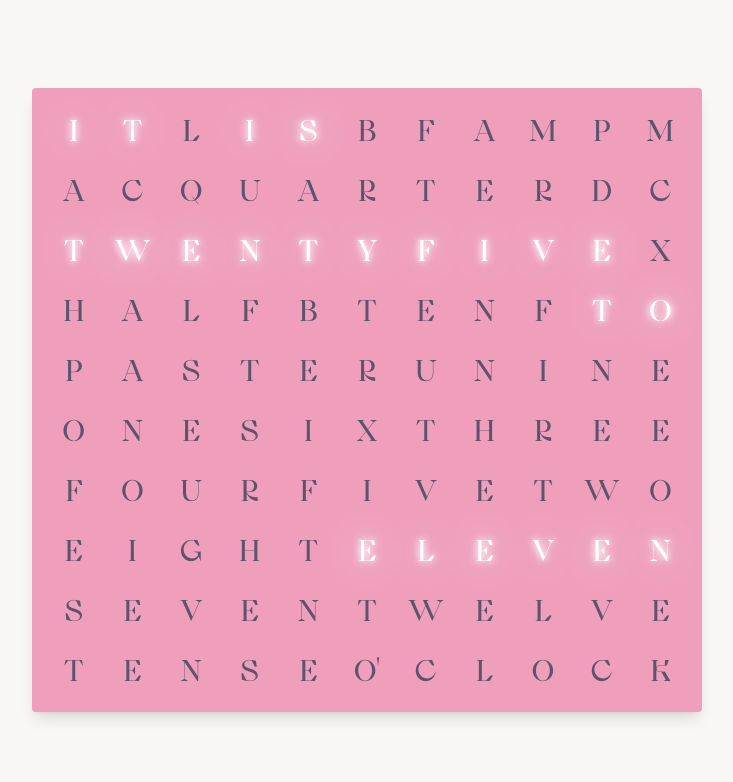
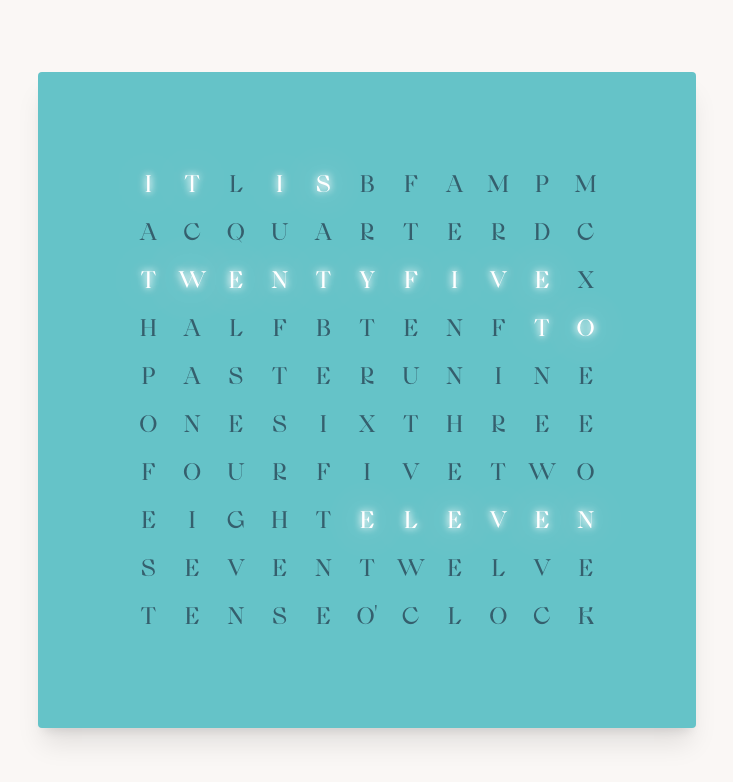
Before and after one commit to mpicciolli/svelte-qlocktwo, a Svelte app: page / in a window 1280 px wide. Shown: the top 782 px of the page, without its empty margins (273-1006 px from the left). Built offline with nearby package versions, Linux system fonts and the light colour scheme.

Commit message:
Fix isHighlighted alogrithm

```diff
--- a/index.html
+++ b/index.html
@@ -1,13 +1,16 @@
 <!doctype html>
-<html lang="en">
+<html lang="en" data-theme="cupcake">
+
 <head>
   <meta charset="UTF-8" />
   <link rel="icon" type="image/svg+xml" href="/vite.svg" />
   <meta name="viewport" content="width=device-width, initial-scale=1.0" />
   <title>Vite + Svelte + TS</title>
 </head>
+
 <body>
   <div id="app"></div>
   <script type="module" src="/src/main.ts"></script>
 </body>
+
 </html>
--- a/package.json
+++ b/package.json
@@ -13,6 +13,7 @@
     "@sveltejs/vite-plugin-svelte": "^2.4.2",
     "@tsconfig/svelte": "^5.0.0",
     "autoprefixer": "^10.4.14",
+    "daisyui": "^3.7.4",
     "postcss": "^8.4.24",
     "postcss-load-config": "^4.0.1",
     "sass": "^1.67.0",
--- a/src/App.svelte
+++ b/src/App.svelte
@@ -2,6 +2,6 @@
   import Qlocktwo from "./components/Qlocktwo.svelte";
 </script>
 
-<main>
+<main class="base-100">
   <Qlocktwo />
 </main>
--- a/src/assets/styles/main.scss
+++ b/src/assets/styles/main.scss
@@ -14,7 +14,6 @@
 
   color-scheme: light dark;
   color: rgba(255, 255, 255, 0.87);
-  background-color: #242424;
 
   font-synthesis: none;
   text-rendering: optimizeLegibility;
@@ -29,7 +28,6 @@ body {
   place-items: center;
   min-width: 320px;
   min-height: 100vh;
-  background-color: #f9f7f5;
 }
 
 #app {
--- a/src/components/Qlocktwo.svelte
+++ b/src/components/Qlocktwo.svelte
@@ -1,5 +1,4 @@
 <script lang="ts">
-  // TODO: rename component to clock
   import dayjs from "dayjs";
   import { onDestroy, onMount } from "svelte";
   import type { ClockConfig } from "../models/ClockConfig";
@@ -137,30 +136,24 @@
     const h = config.sentences.hours[hour];
     const m = config.sentences.minutes[minute];
 
-    console.log("=----=");
-    [...s, h, ...m].map((arr) => {
-      const rowIndex = arr[0];
-      const startIndex = arr[1];
-      const endIndex = arr[2];
-
-      clockface[rowIndex] = clockface[rowIndex].map((v, index) => {
-        if (index >= startIndex && index <= endIndex) {
-          v.isHighlighted = true;
-        }
-        return v;
+    clockface.map((rows, i) => {
+      rows.map((row, j) => {
+        row.isHighlighted =
+          [...s, h, ...m].findIndex((v) => {
+            return v[0] == i && j >= v[1] && j <= v[2];
+          }) > -1;
       });
     });
   }
 </script>
 
 <div
-  class="grid grid-cols-11 gap-6 rounded overflow-hidden shadow-lg p-6"
-  style="background-color: rgb(239, 159, 188);"
+  class="grid grid-cols-11 gap-4 rounded overflow-hidden shadow-xl p-24 bg-primary"
 >
   {#each clockface as rows, i}
     {#each rows as value, j}
       <span
-        class="font-extrabold text-base sm:text-lg md:text-xl lg:text-2xl xl:text-3xl text-center"
+        class="font-extrabold text-base sm:text-lg md:text-xl lg:text-2xl text-center"
         class:neon={value.isHighlighted}
         class:text-white={value.isHighlighted}
         class:opacity-70={!value.isHighlighted}
--- a/tailwind.config.cjs
+++ b/tailwind.config.cjs
@@ -1,12 +1,16 @@
 /** @type {import('tailwindcss').Config}*/
 const config = {
   content: ["./src/**/*.{html,js,svelte,ts}"],
+
+  daisyui: {
+    themes: ["cupcake", "cyberpunk"],
+  },
 
   theme: {
     extend: {},
   },
 
-  plugins: [],
+  plugins: [require("daisyui")],
 };
 
 module.exports = config;
```
Also changed, not shown: 1 other file (tests, documents, lock files or other folders). Lines whose indentation alone changed are shown as unchanged.
